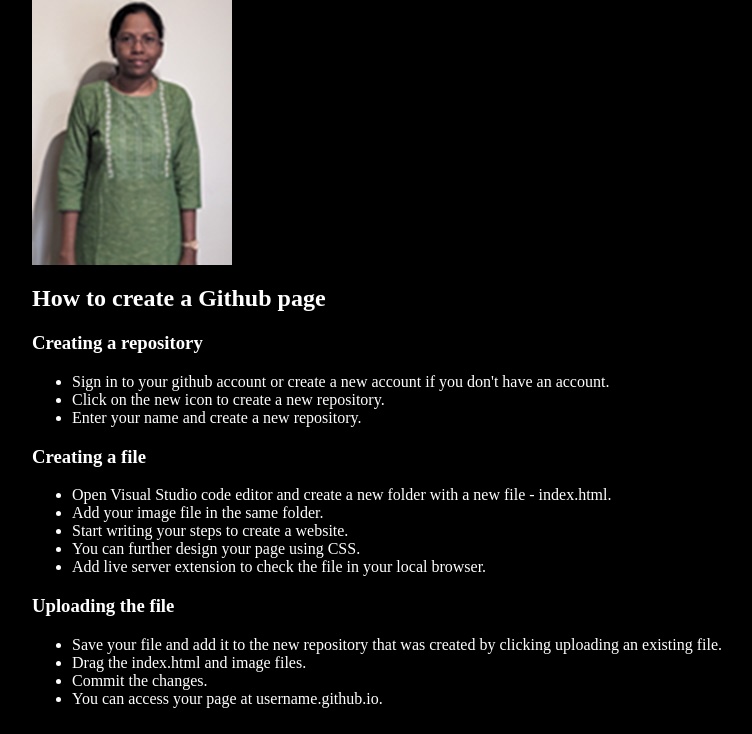
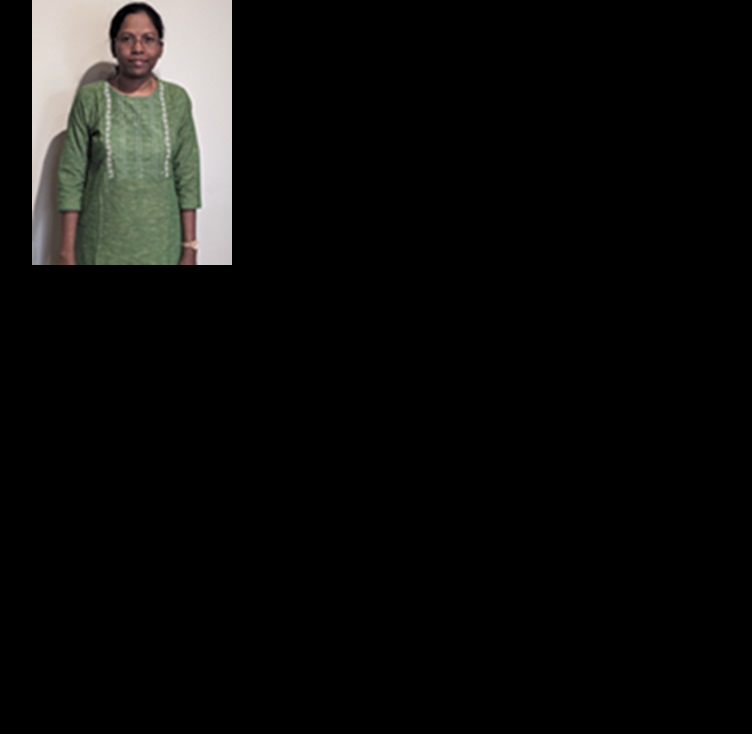
Before and after one commit to hema35/hemaportfolio.github.io, a plain HTML site: page index.html in a window 1280 px wide. Shown: the part 66-800 px from the top of the page, without its empty margins (48-800 px from the left). Drawn offline with Linux system fonts and the light colour scheme.

Commit message:
Update index.html

```diff
--- a/index.html
+++ b/index.html
@@ -12,27 +12,6 @@
     <body>
     <h1>Hemalatha's Portfolio</h1>
     <img src="edit.jpg">
-    <h2>How to create a Github page</h2>
-    <h3>Creating a repository</h3>
-    <ul>
-        <li>Sign in to your github account or create a new account if you don't have an account.</li>
-        <li>Click on the new icon to create a new repository.</li>
-        <li>Enter your name and create a new repository.</li>
-    </ul>
-    <h3>Creating a file</h3>
-    <ul>
-        <li>Open Visual Studio code editor and create a new folder with a new file - index.html.</li>
-        <li>Add your image file in the same folder.</li>
-        <li>Start writing your steps to create a website.</li>
-        <li>You can further design your page using CSS.</li>
-        <li>Add live server extension to check the file in your local browser.</li>
-    </ul>
-    <h3>Uploading the file</h3>
-    <ul>
-        <li>Save your file and add it to the new repository that was created by clicking uploading an existing file.</li>
-        <li>Drag the index.html and image files.</li>
-        <li>Commit the changes.</li>
-        <li>You can access your page at username.github.io.</li>
-    </ul>
+
 </body>
 </html>
```
